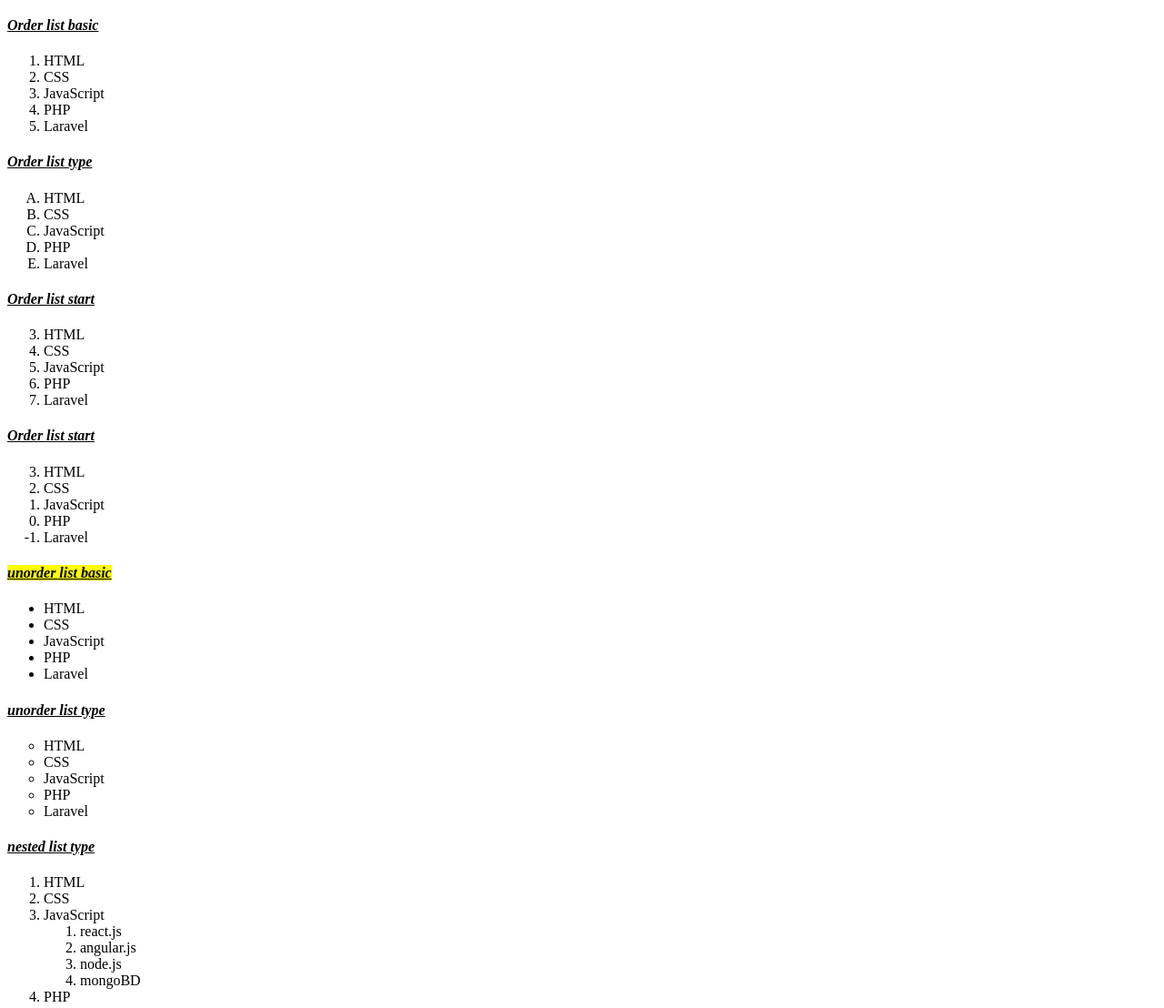
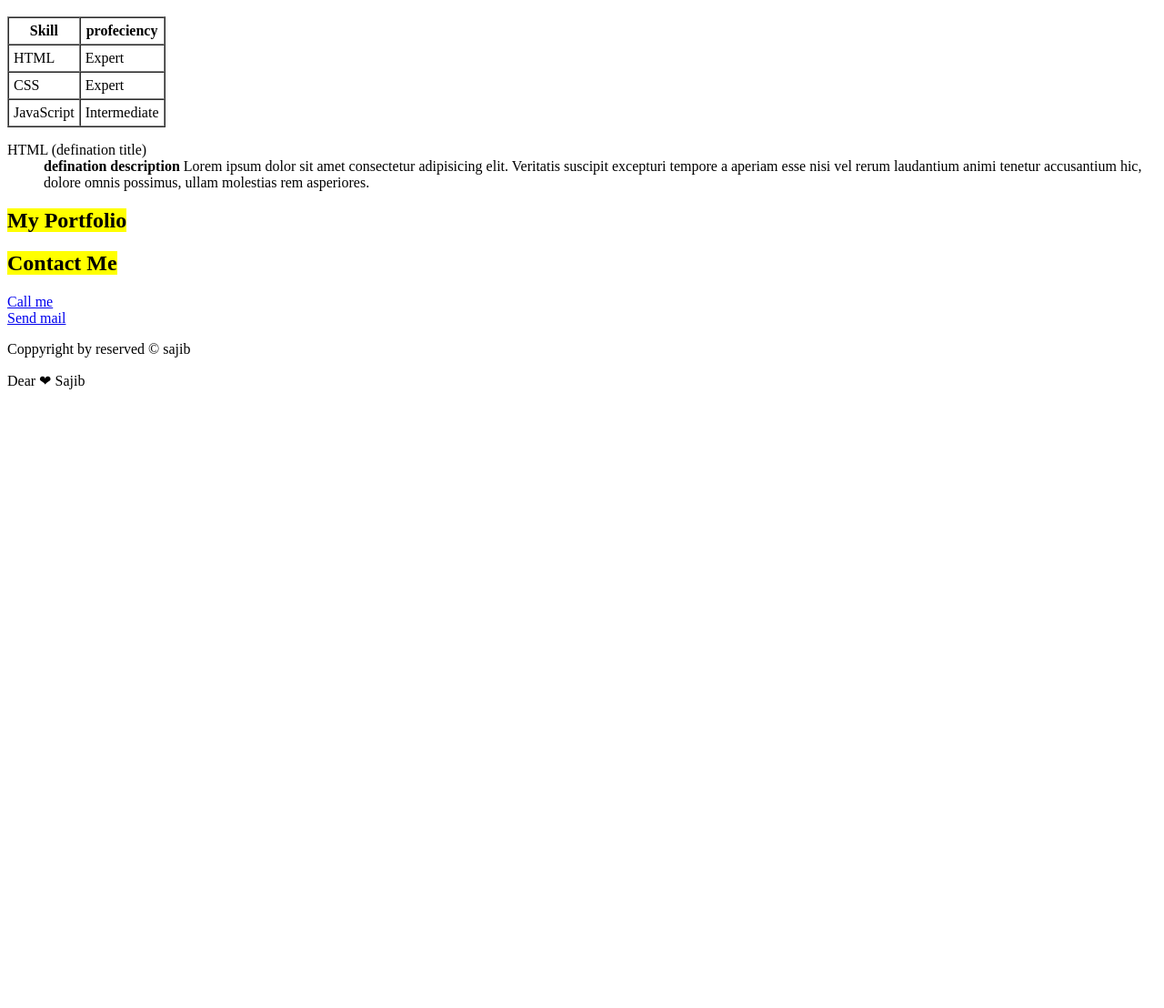
Before and after one commit to Sajib-dev1/portfolio-html, a plain HTML site: page index.html in a window 1280 px wide. Shown: the part 602-1710 px from the top of the page at 91% size. After the commit the page ends 1046 px from the top, so only its background shows below. Drawn offline with Linux system fonts and the light colour scheme.

Commit message:
table added successfully

```diff
--- a/index.html
+++ b/index.html
@@ -51,77 +51,28 @@
     ===========================================-->
     <section id="skills">
         <h2><mark>My Skills</mark></h2>
-
-        <h4><u><em>Order list basic</em></u></h4>
-        <ol>
-            <li>HTML</li>
-            <li>CSS</li>
-            <li>JavaScript</li>
-            <li>PHP</li>
-            <li>Laravel</li>
-        </ol>
-
-        <h4><u><em>Order list type</em></u></h4>
-        <ol type="A">
-            <li>HTML</li>
-            <li>CSS</li>
-            <li>JavaScript</li>
-            <li>PHP</li>
-            <li>Laravel</li>
-        </ol>
-
-        <h4><u><em>Order list start</em></u></h4>
-        <ol type="1" start="3">
-            <li>HTML</li>
-            <li>CSS</li>
-            <li>JavaScript</li>
-            <li>PHP</li>
-            <li>Laravel</li>
-        </ol>
-
-        <h4><u><em>Order list start</em></u></h4>
-        <ol type="1" start="3" reversed>
-            <li>HTML</li>
-            <li>CSS</li>
-            <li>JavaScript</li>
-            <li>PHP</li>
-            <li>Laravel</li>
-        </ol>
-
-        <!-- ******** Unorder list ********* -->
-        <h4><u><em><mark>unorder list basic</mark></em></u></h4>
-        <ul>
-            <li>HTML</li>
-            <li>CSS</li>
-            <li>JavaScript</li>
-            <li>PHP</li>
-            <li>Laravel</li>
-        </ul>
-        <h4><u><em>unorder list type</em></u></h4>
-        <!-- type square ,circle  -->
-        <ul type="circle">
-            <li>HTML</li>
-            <li>CSS</li>
-            <li>JavaScript</li>
-            <li>PHP</li>
-            <li>Laravel</li>
-        </ul>
-
-        <!-- ***** nested list items ****** -->
-        <h4><u><em>nested list type</em></u></h4>
-         <ol>
-            <li>HTML</li>
-            <li>CSS</li>
-            <li>JavaScript
-                <ol>
-                    <li>react.js</li>
-                    <li>angular.js</li>
-                    <li>node.js</li>
-                    <li>mongoBD</li>
-                </ol>
-            </li>
-            <li>PHP</li>
-         </ol>
+        <table border="1" cellpadding="5" cellspacing="0">
+            <thead>
+                <tr>
+                    <th>Skill</th>
+                    <th>profeciency</th>
+                </tr>
+            </thead>
+            <tbody>
+                <tr>
+                    <td>HTML</td>
+                    <td>Expert</td>
+                </tr>
+                <tr>
+                    <td>CSS</td>
+                    <td>Expert</td>
+                </tr>
+                <tr>
+                    <td>JavaScript</td>
+                    <td>Intermediate</td>
+                </tr>
+            </tbody>
+        </table>
 
          <!-- ******* definiation list items ******** -->
           <dl>
```
